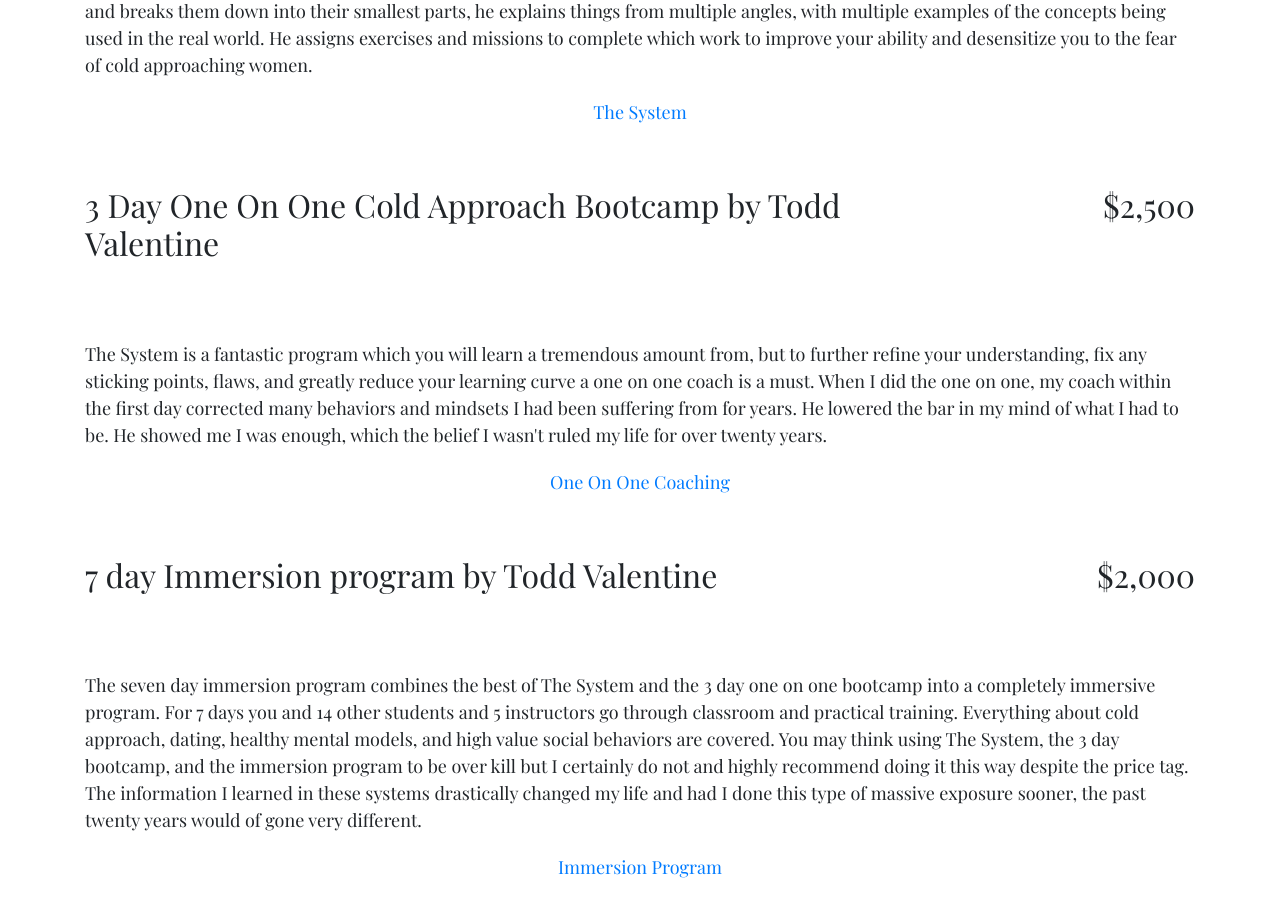
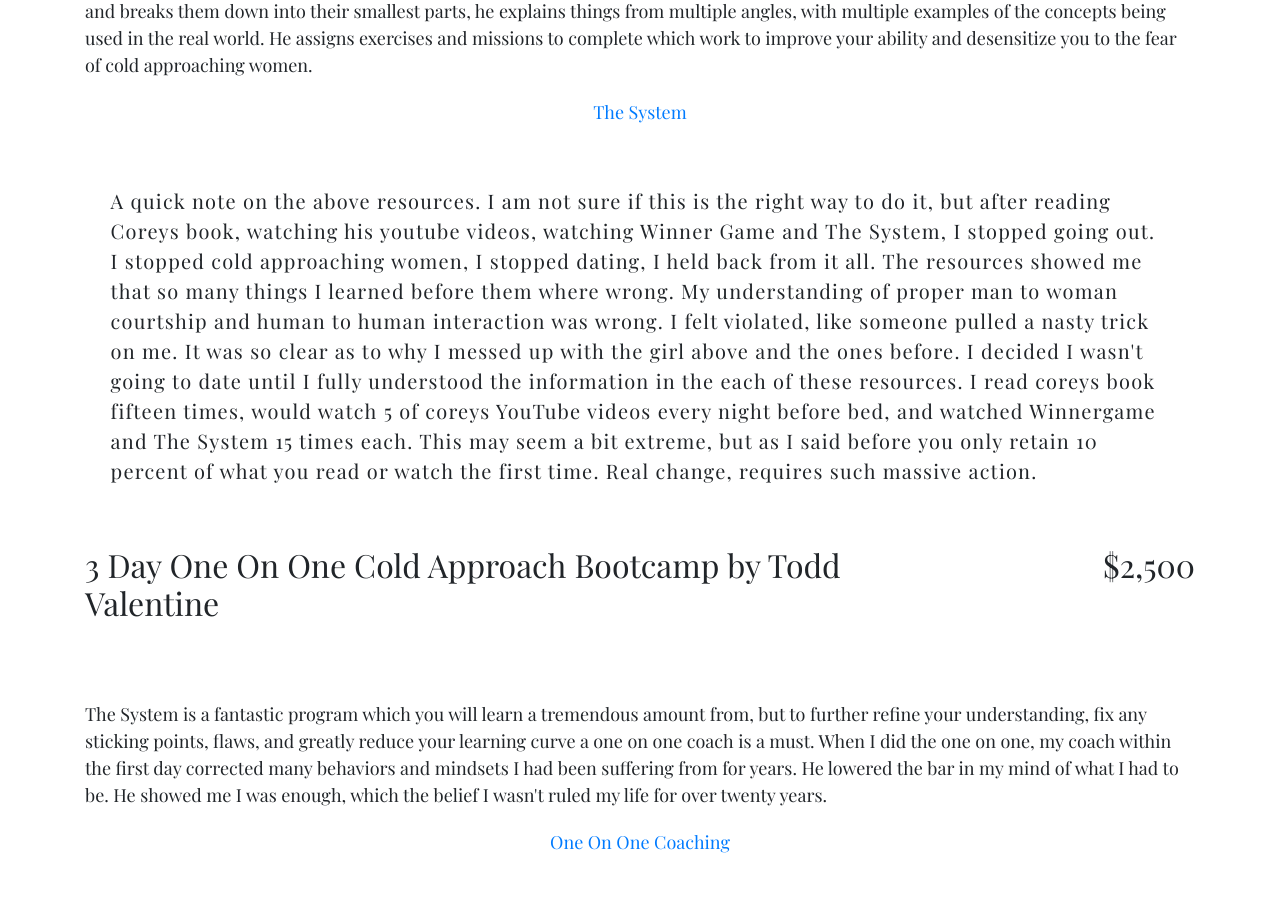
Before and after one commit to Christopher-Jakob/maleabuserecovery, an Angular app: page / in a window 1280 px wide. Shown: the part 4200-5119 px from the top of the page. Built offline with nearby package versions, Linux system fonts and the light colour scheme.

Commit message:
pushing note

```diff
--- a/src/app/infopage/infopage.component.html
+++ b/src/app/infopage/infopage.component.html
@@ -189,6 +189,16 @@
         <a class="productlink" target="_blank" href="http://systembytodd.com/landingpage/">The System</a>
       </div>
     </div>
+
+    <div class="col-12">
+      <div class="text-left premisetext">
+        A quick note on the above resources. I am not sure if this is the right way to do it, but after reading Coreys book, watching his youtube videos, watching Winner Game and The System, I stopped going out.
+        I stopped cold approaching women, I stopped dating, I held back from it all. The resources showed me that so many things I learned before them where wrong. My understanding of proper man to woman courtship
+        and human to human interaction was wrong. I felt violated, like someone pulled a nasty trick on me. It was so clear as to why I messed up with the girl above and the ones before. I decided I wasn't going to date
+        until I fully understood the information in the each of these resources. I read coreys book fifteen times, would watch 5 of coreys YouTube videos every night before bed, and watched Winnergame and The System 15 times
+        each. This may seem a bit extreme, but as I said before you only retain 10 percent of what you read or watch the first time. Real change, requires such massive action.
+      </div>
+    </div>
     <div class="col-9 productheader">
       <div class="text-left">
         <h2>3 Day One On One Cold Approach Bootcamp by Todd Valentine</h2>
```
